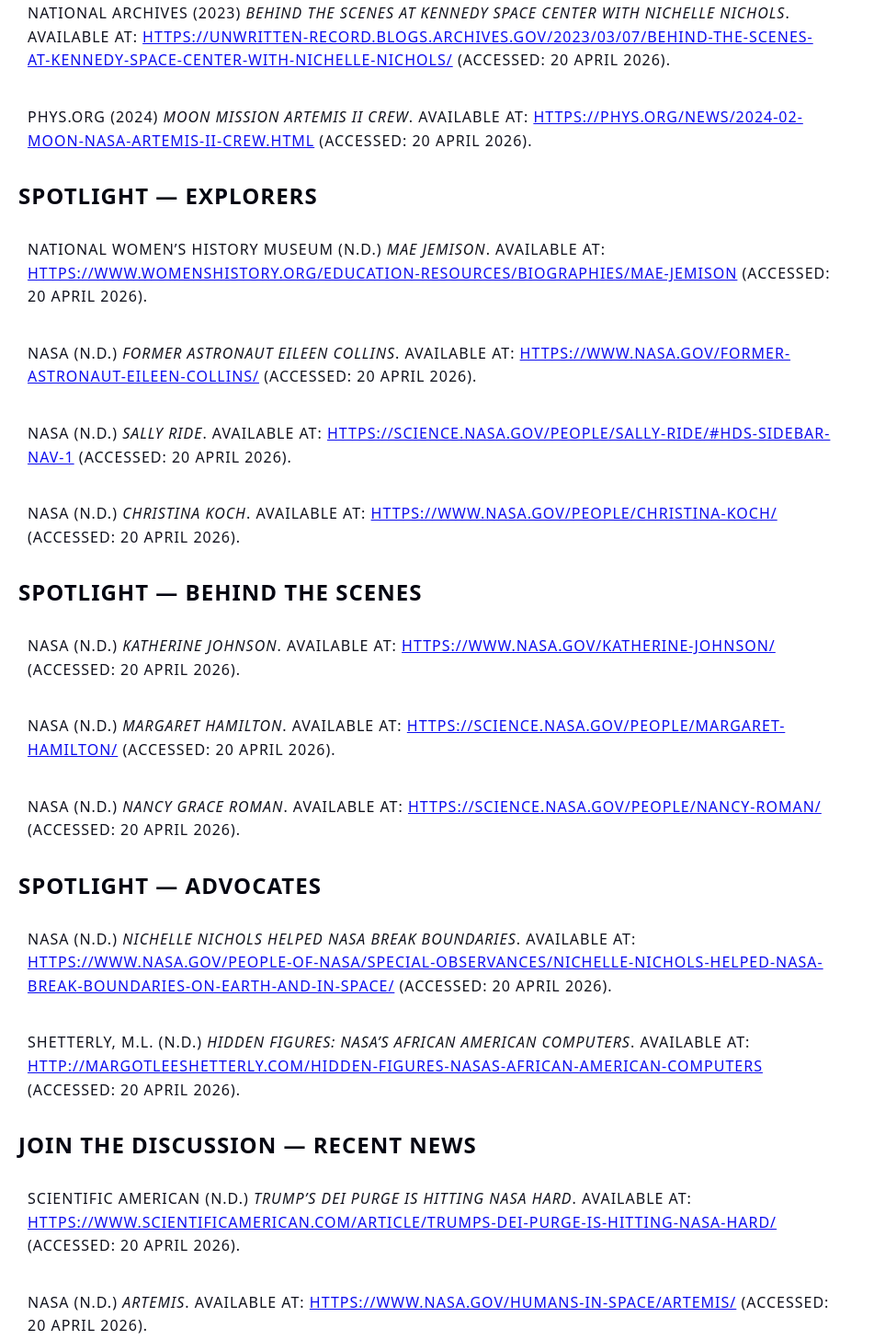
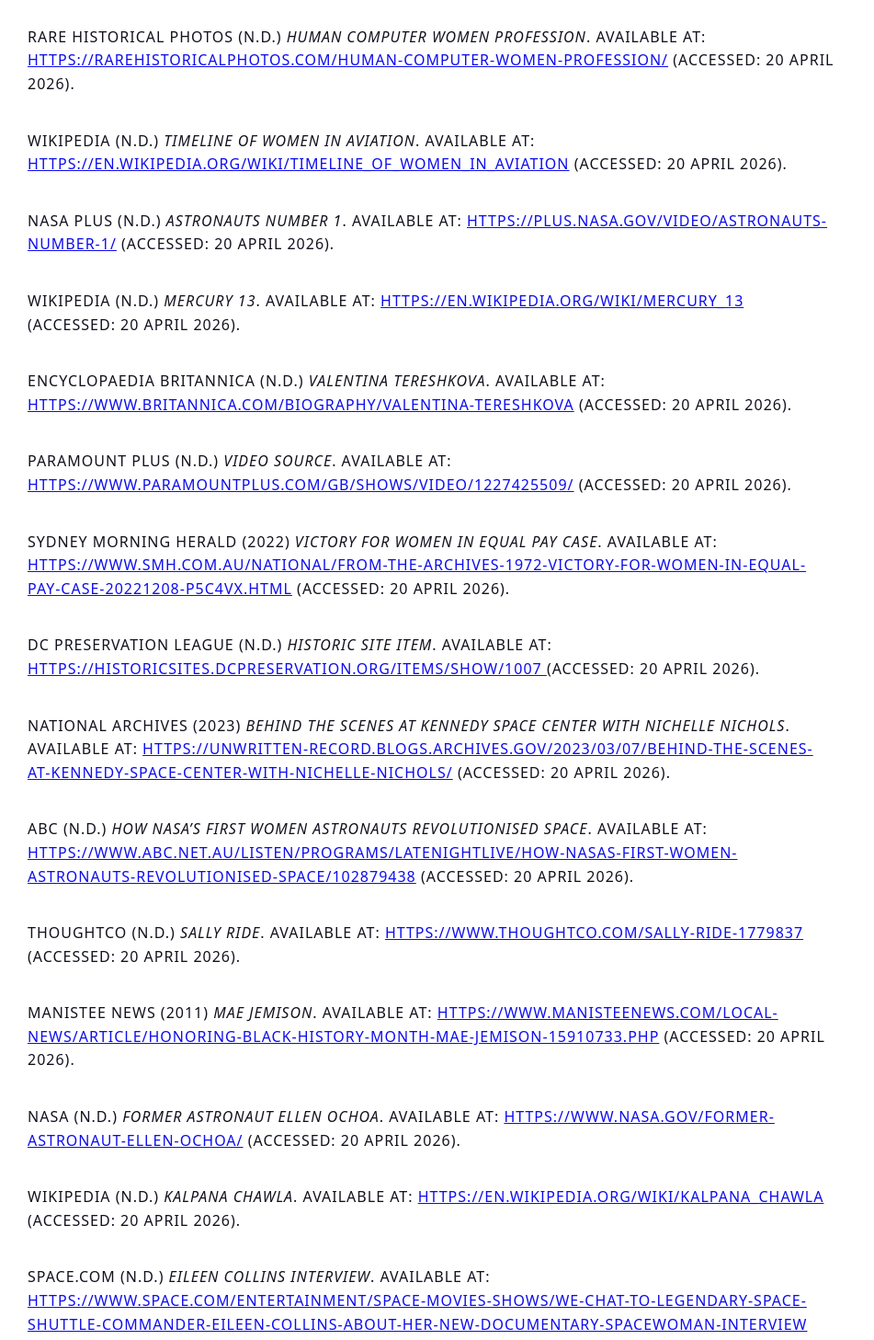
Before and after one commit to sydmtse/women-in-space, a React (Vite) app: page /citations in a window 1280 px wide. Shown: the part 1330-2787 px from the top of the page at 92% size, without its empty margins (0-951 px from the left). Built offline with nearby package versions, Linux system fonts and the light colour scheme.

Commit message:
Added citations to page

```diff
--- a/src/pages/Citationspage.jsx
+++ b/src/pages/Citationspage.jsx
@@ -44,6 +44,20 @@
       url: "https://www.womenshistory.org/exhibits/women-nasa"
     },
 
+     {
+      author: "National Geographic Education",
+      year: "n.d.",
+      title: "Women at NASA",
+      url: "https://education.nationalgeographic.org/resource/women-nasa/"
+    },
+
+     {
+      author: "Smithsonian Institution",
+      year: "n.d.",
+      title: "New partnership illuminates hidden record of NASA’s human computers.",
+      url: "https://womenshistory.si.edu/blog/new-partnership-illuminates-hidden-record-nasas-human-computers "
+    },
+
     {
       author: "BBC Future",
       year: "2025",
@@ -70,8 +84,49 @@
     {
       author: "Wikipedia",
       year: "n.d.",
+      title: "Timeline of women in aviation",
+      url: "https://en.wikipedia.org/wiki/Timeline_of_women_in_aviation"
+    },
+
+     {
+      author: "NASA Plus",
+      year: "n.d.",
+      title: "Astronauts Number 1",
+      url: "https://plus.nasa.gov/video/astronauts-number-1/"
+    },
+{
+      author: "Wikipedia",
+      year: "n.d.",
       title: "Mercury 13",
       url: "https://en.wikipedia.org/wiki/Mercury_13"
+    },
+
+    {
+      author: "Encyclopaedia Britannica",
+      year: "n.d.",
+      title: "Valentina Tereshkova",
+      url: "https://www.britannica.com/biography/Valentina-Tereshkova"
+    },
+
+    {
+      author: "Paramount Plus",
+      year: "n.d.",
+      title: "Video source",
+      url: "https://www.paramountplus.com/gb/shows/video/1227425509/"
+    },
+
+     {
+      author: "Sydney Morning Herald",
+      year: "2022",
+      title: "Victory for women in equal pay case",
+      url: "https://www.smh.com.au/national/from-the-archives-1972-victory-for-women-in-equal-pay-case-20221208-p5c4vx.html"
+    },
+
+    {
+      author: "DC Preservation League",
+      year: "n.d.",
+      title: "Historic site item",
+      url: "https://historicsites.dcpreservation.org/items/show/1007 "
     },
 
     {
@@ -82,10 +137,87 @@
     },
 
     {
+      author: "ABC",
+      year: "n.d.",
+      title: "How NASA’s first women astronauts revolutionised space",
+      url: "https://www.abc.net.au/listen/programs/latenightlive/how-nasas-first-women-astronauts-revolutionised-space/102879438"
+    },
+
+     {
+      author: "ThoughtCo",
+      year: "n.d.",
+      title: "Sally Ride",
+      url: "https://www.thoughtco.com/sally-ride-1779837"
+    },
+
+     {
+      author: "Manistee News ",
+      year: "2011",
+      title: "Mae Jemison",
+      url: "https://www.manisteenews.com/local-news/article/HONORING-BLACK-HISTORY-MONTH-Mae-Jemison-15910733.php"
+    },
+
+     {
+      author: "NASA",
+      year: "n.d.",
+      title: "Former astronaut Ellen Ochoa",
+      url: "https://www.nasa.gov/former-astronaut-ellen-ochoa/"
+    },
+
+     {
+      author: "Wikipedia",
+      year: "n.d.",
+      title: "Kalpana Chawla",
+      url: "https://en.wikipedia.org/wiki/Kalpana_Chawla"
+    },
+
+     {
+      author: "Space.com",
+      year: "n.d.",
+      title: "Eileen Collins interview",
+      url: "https://www.space.com/entertainment/space-movies-shows/we-chat-to-legendary-space-shuttle-commander-eileen-collins-about-her-new-documentary-spacewoman-interview"
+    },
+
+      {
+      author: "Space.com",
+      year: "n.d.",
+      title: "Women in space firsts gallery",
+      url: "https://www.space.com/16143-women-space-firsts-gallery.html"
+    },
+
+     {
+      author: "BBC News",
+      year: "2017",
+      title: "News article",
+      url: "https://www.bbc.co.uk/news/newsbeat-38663076"
+    },
+
+     {
+      author: "Smithsonian Magazine",
+      year: "2020",
+      title: "Woman in control",
+      url: "https://www.smithsonianmag.com/air-space-magazine/woman-control-180974942/"
+    },
+
+     {
+      author: "NBC News ",
+      year: "2019",
+      title: "NASA’s first all-female spacewalk.",
+      url: "https://www.nbcnews.com/mach/science/watch-nasa-s-first-all-female-spacewalk-ncna1068526"
+    },
+
+    {
       author: "Phys.org",
       year: "2024",
       title: "Moon mission Artemis II crew",
       url: "https://phys.org/news/2024-02-moon-nasa-artemis-ii-crew.html"
+    },
+
+    {
+      author: "CBS News",
+      year: "n.d.",
+      title: "Artemis II astronauts head back on Earth",
+      url: "https://www.cbsnews.com/news/artemis-ii-nasa-astronauts-head-back-on-earth/"
     }
   ],
 
@@ -174,7 +306,23 @@
     }
   ],
 
-  "Communities & Campaigns": [
+  "Join the Discussion — Women in Space and Feminist Literature": [
+    {
+      author: "Heather D. Smith",
+      year: "2022",
+      title: "Where are my People? A Historical Analysis on NASA's Equal Opportunity Initiatives",
+      url: "https://digitalcommons.unf.edu/cgi/viewcontent.cgi?article=2189&context=etd"
+    },
+
+    {
+      author: "Catherine Banks",
+      year: "2023",
+      title: "The Influence of Feminist Archival Theory on State Archival Exhibitions",
+      url: "https://publications.archivists.org.au/index.php/asa/article/view/10933/11783"
+    }
+  ],
+
+  "Join the Discussion — Communities & Campaigns": [
     {
       author: "Herstory",
       year: "n.d.",
```
